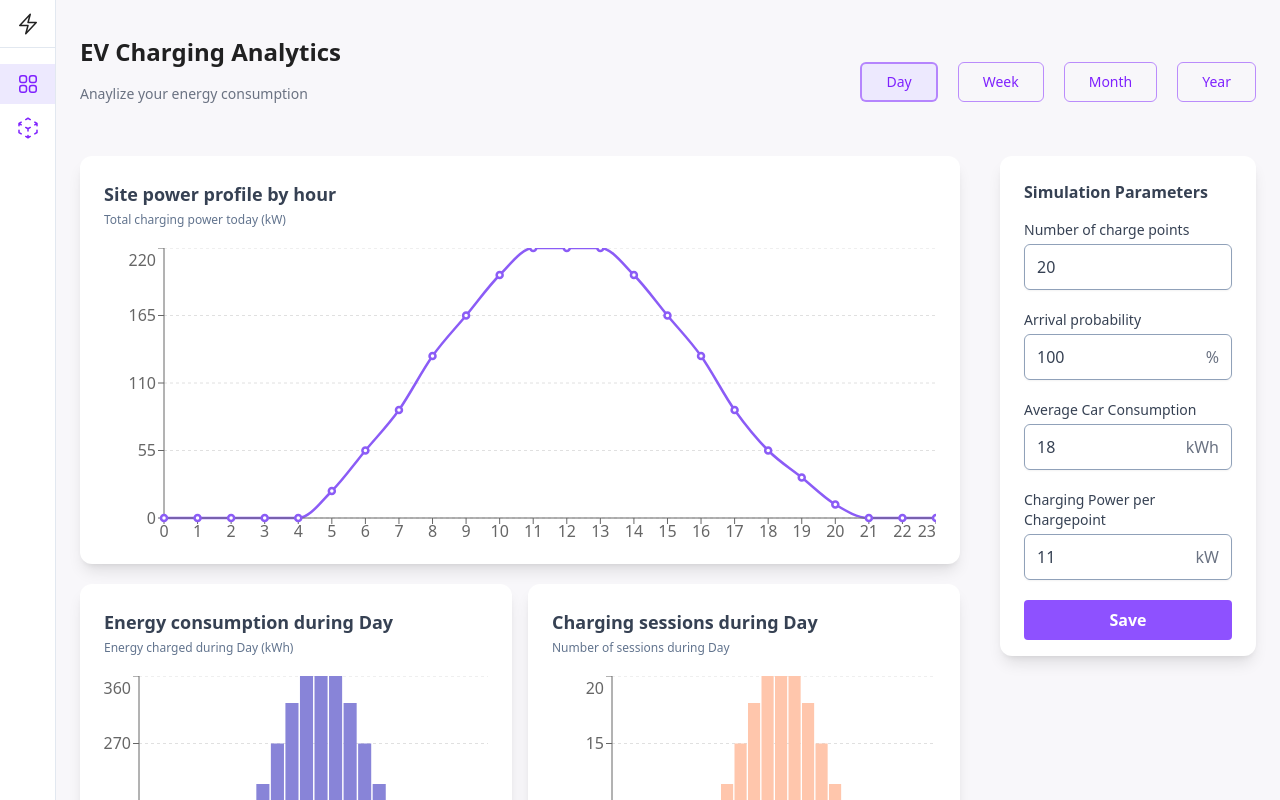
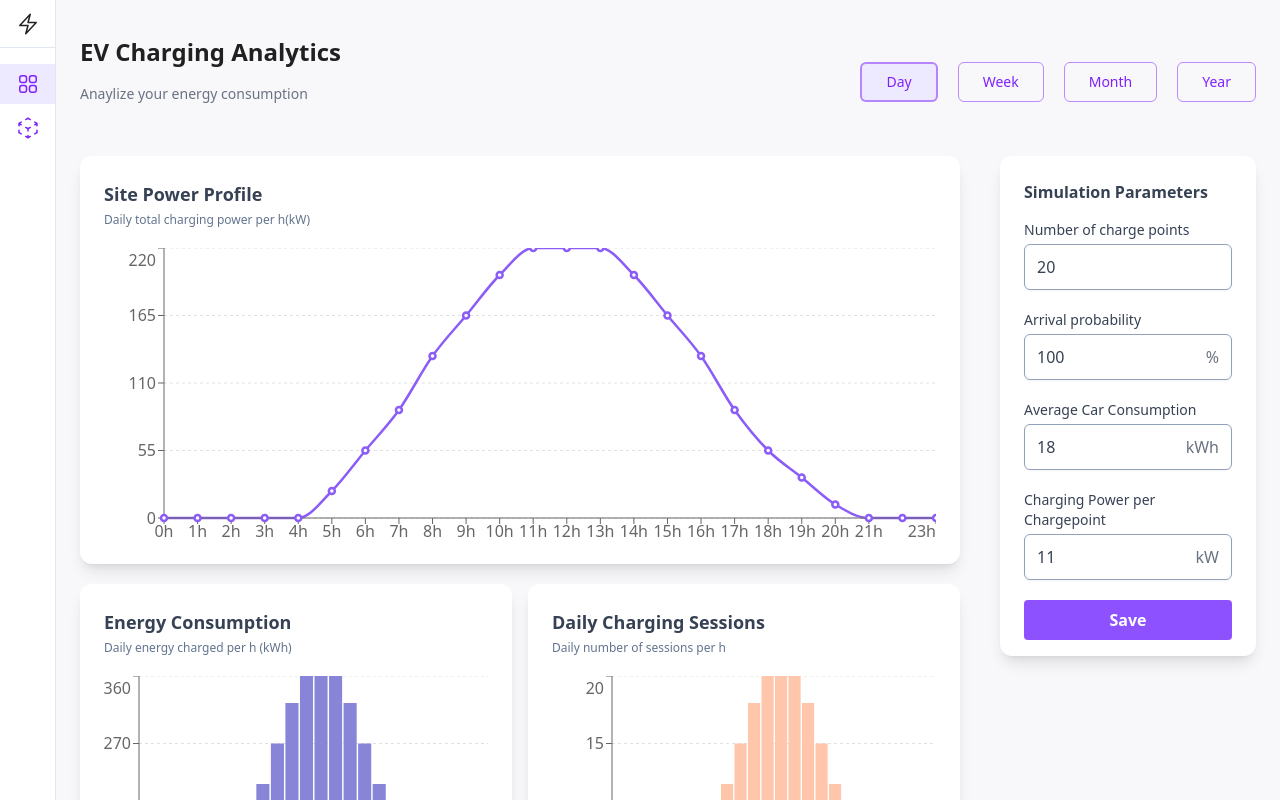
Before and after one commit to Ziva1011/EV-dashboard, a React (Vite) app: page / in a window 1280 px wide. Shown: the top 800 px of the page. Built offline with nearby package versions, Linux system fonts and the light colour scheme.

Commit message:
graph titles and subtitles

```diff
--- a/src/features/Dashboard.tsx
+++ b/src/features/Dashboard.tsx
@@ -6,6 +6,7 @@ import EnergyChart from "./charts/EnergyChart";
 import EventsChart from "./charts/EventsChart";
 import OverviewChart from "./charts/OverviewChart";
 import Card from "../components/Card";
+import { TIME_UNIT_TO_FREQUENCY, INTERVAL_UNIT } from "../utils/date";
 
 export interface SimulationInputs {
   numChargePoints: number;
@@ -82,10 +83,12 @@ function Dashboard() {
             <Card>
               <div className="text-left mb-5">
                 <h2 className="text-lg font-semibold text-left">
-                  Site power profile by hour
+                  Site Power Profile
                 </h2>
                 <p className="mt-1 text-xs text-slate-500">
-                  Total charging power today (kW)
+                  {TIME_UNIT_TO_FREQUENCY[timeInterval]} total charging power
+                  per {INTERVAL_UNIT[timeInterval]}
+                  (kW)
                 </p>
               </div>
               <SimulationChart
@@ -97,10 +100,11 @@ function Dashboard() {
               <Card>
                 <div className="text-left mb-5">
                   <h2 className="text-lg font-semibold text-left">
-                    Energy consumption during {timeInterval}
+                    Energy Consumption
                   </h2>
                   <p className="mt-1 text-xs text-slate-500">
-                    Energy charged during {timeInterval} (kWh)
+                    {TIME_UNIT_TO_FREQUENCY[timeInterval]} energy charged per{" "}
+                    {INTERVAL_UNIT[timeInterval]} (kWh)
                   </p>
                 </div>
                 <EnergyChart
@@ -111,10 +115,11 @@ function Dashboard() {
               <Card>
                 <div className="text-left mb-5">
                   <h2 className="text-lg font-semibold text-left">
-                    Charging sessions during {timeInterval}
+                    {TIME_UNIT_TO_FREQUENCY[timeInterval]} Charging Sessions
                   </h2>
                   <p className="mt-1 text-xs text-slate-500">
-                    Number of sessions during {timeInterval}
+                    {TIME_UNIT_TO_FREQUENCY[timeInterval]} number of sessions
+                    per {INTERVAL_UNIT[timeInterval]}
                   </p>
                 </div>
                 <EventsChart
@@ -126,10 +131,11 @@ function Dashboard() {
             <div className="bg-white rounded-xl shadow p-6">
               <div className="text-left mb-5">
                 <h2 className="text-lg font-semibold text-left">
-                  Peak power vs sessions during {timeInterval}
+                  Peak Power vs Session Number
                 </h2>
                 <p className="mt-1 text-xs text-slate-500">
-                  Max demand (kW) and events during {timeInterval}
+                  {TIME_UNIT_TO_FREQUENCY[timeInterval]} max demand (kW) and
+                  events per {INTERVAL_UNIT[timeInterval]}
                 </p>
               </div>
               <OverviewChart
--- a/src/features/charts/EnergyChart.tsx
+++ b/src/features/charts/EnergyChart.tsx
@@ -10,7 +10,7 @@ import {
 } from "recharts";
 
 import type { PowerChartProps } from "./PowerChart";
-import { MONTH_LABELS, DATE_APPENDIX } from "../../utils/date";
+import { MONTH_LABELS, INTERVAL_UNIT } from "../../utils/date";
 import {
   mockHourlyCars,
   mockWeeklyCars,
@@ -26,15 +26,15 @@ const EnergyChart: React.FC<PowerChartProps> = ({
 
   const dataByInterval = {
     Day: mockHourlyCars.map((numCars, hour) => ({
-      label: `${hour + DATE_APPENDIX["Day"]}`,
+      label: `${hour + INTERVAL_UNIT["Day"]}`,
       value: (numCars * carConsumption * arrivalMultiplier) / 100,
     })),
     Week: mockWeeklyCars.map((numCars, day) => ({
-      label: DATE_APPENDIX["Week"] + `${day + 1}`,
+      label: INTERVAL_UNIT["Week"] + `${day + 1}`,
       value: (numCars * carConsumption * arrivalMultiplier) / 100,
     })),
     Month: mockMonthlyCars.map((numCars, week) => ({
-      label: DATE_APPENDIX["Month"] + `${week + 1}`,
+      label: INTERVAL_UNIT["Month"] + `${week + 1}`,
       value: (numCars * carConsumption * arrivalMultiplier) / 100,
     })),
     Year: mockYearlyCars.map((numCars, month) => ({
--- a/src/features/charts/EventsChart.tsx
+++ b/src/features/charts/EventsChart.tsx
@@ -10,7 +10,7 @@ import {
 } from "recharts";
 
 import type { PowerChartProps } from "./PowerChart";
-import { MONTH_LABELS, DATE_APPENDIX } from "../../utils/date";
+import { MONTH_LABELS, INTERVAL_UNIT } from "../../utils/date";
 
 import {
   mockHourlyCars,
@@ -27,15 +27,15 @@ const EventsChart: React.FC<PowerChartProps> = ({
 
   const dataByInterval = {
     Day: mockHourlyCars.map((numCars, hour) => ({
-      label: `${hour + DATE_APPENDIX["Day"]}`,
+      label: `${hour + INTERVAL_UNIT["Day"]}`,
       value: (numCars * arrivalMultiplier) / 100,
     })),
     Week: mockWeeklyCars.map((numCars, day) => ({
-      label: DATE_APPENDIX["Week"] + `${day + 1}`,
+      label: INTERVAL_UNIT["Week"] + `${day + 1}`,
       value: (numCars * arrivalMultiplier) / 100,
     })),
     Month: mockMonthlyCars.map((numCars, week) => ({
-      label: DATE_APPENDIX["Month"] + `${week + 1}`,
+      label: INTERVAL_UNIT["Month"] + `${week + 1}`,
       value: (numCars * arrivalMultiplier) / 100,
     })),
     Year: mockYearlyCars.map((numCars, month) => ({
--- a/src/features/charts/OverviewChart.tsx
+++ b/src/features/charts/OverviewChart.tsx
@@ -16,7 +16,7 @@ import {
   mockMonthlyCars,
   mockYearlyCars,
 } from "../../../data/mockData";
-import { DATE_APPENDIX } from "../../utils/date";
+import { INTERVAL_UNIT } from "../../utils/date";
 
 import type { PowerChartProps } from "./PowerChart";
 
@@ -35,11 +35,14 @@ const OverviewChart: React.FC<PowerChartProps> = ({
     Year: mockYearlyCars,
   };
 
-  const chartData = Datasets[timeInterval].map((numCars, hour) => {
+  const chartData = Datasets[timeInterval].map((numCars, timeUnit) => {
     const effectiveCars = (numCars * arrivalMultiplier) / 100;
 
     return {
-      label: DATE_APPENDIX[timeInterval] + `${hour + 1}`,
+      label:
+        timeInterval == "Day"
+          ? `${timeUnit}` + INTERVAL_UNIT[timeInterval]
+          : INTERVAL_UNIT[timeInterval] + `${timeUnit + 1}`,
       energyKWh: effectiveCars * carConsumption,
       events: effectiveCars,
       maxPowerKW: effectiveCars * chargingPower,
--- a/src/features/charts/PowerChart.tsx
+++ b/src/features/charts/PowerChart.tsx
@@ -11,7 +11,7 @@ import {
 
 import type { SimulationInputs } from "../Dashboard";
 import type { TimeInterval } from "../Dashboard";
-import { MONTH_LABELS, DATE_APPENDIX } from "../../utils/date";
+import { MONTH_LABELS, INTERVAL_UNIT } from "../../utils/date";
 
 import {
   mockHourlyCars,
@@ -35,17 +35,17 @@ const PowerChart: React.FC<PowerChartProps> = ({
 
   const dataByInterval = {
     Day: mockHourlyCars.map((numCars, hour) => ({
-      label: `${hour + DATE_APPENDIX["Day"]}`,
+      label: `${hour + INTERVAL_UNIT["Day"]}`,
       value:
         Math.min((numCars * arrivalMultiplier) / 100, numChargePoints) *
         chargingPower,
     })),
     Week: mockWeeklyCars.map((numCars, day) => ({
-      label: DATE_APPENDIX["Week"] + `${day + 1}`,
+      label: INTERVAL_UNIT["Week"] + `${day + 1}`,
       value: (numCars * chargingPower * arrivalMultiplier) / 100,
     })),
     Month: mockMonthlyCars.map((numCars, week) => ({
-      label: DATE_APPENDIX["Month"] + `${week + 1}`,
+      label: INTERVAL_UNIT["Month"] + `${week + 1}`,
       value: (numCars * chargingPower * arrivalMultiplier) / 100,
     })),
     Year: mockYearlyCars.map((numCars, month) => ({
--- a/src/utils/date.ts
+++ b/src/utils/date.ts
@@ -13,9 +13,16 @@ export const MONTH_LABELS = [
   "Dec",
 ];
 
-export const DATE_APPENDIX = {
-  Day: "",
+export const INTERVAL_UNIT = {
+  Day: "h",
   Week: "Day ",
   Month: "Day ",
   Year: "Month ",
 };
+
+export const TIME_UNIT_TO_FREQUENCY = {
+  Day: "Daily",
+  Week: "Weekly ",
+  Month: "Monthly ",
+  Year: "Yearly ",
+};
```
